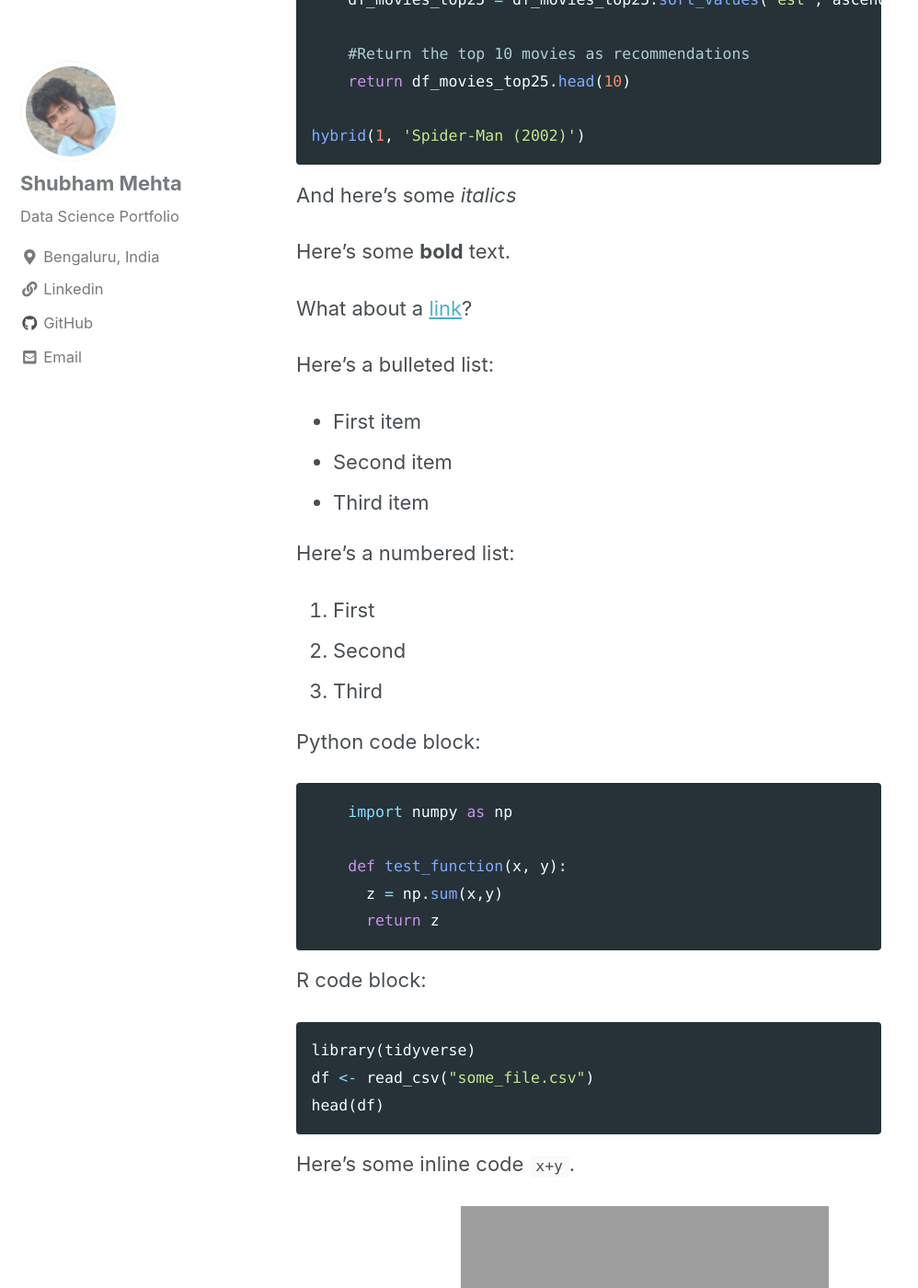
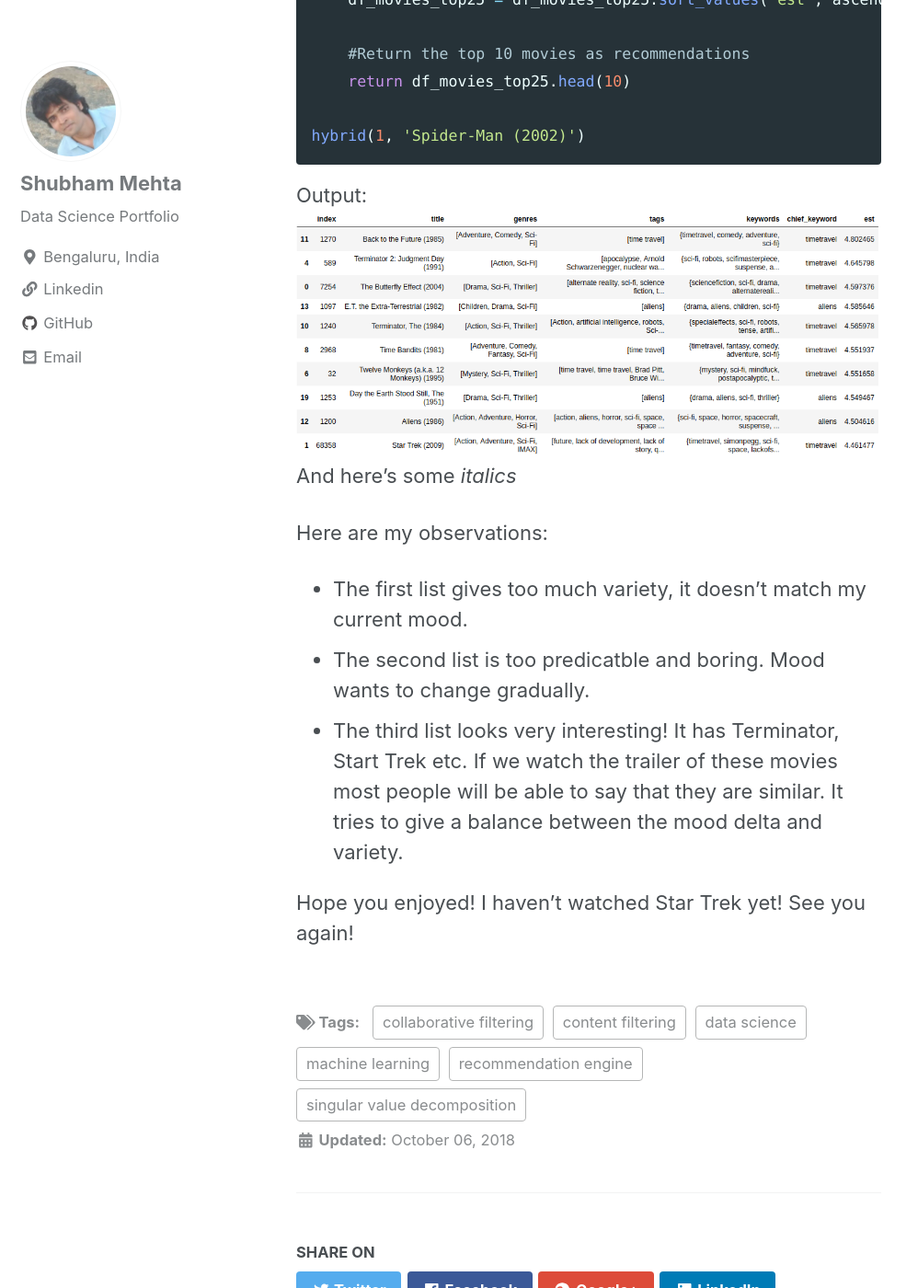
Before and after one commit to shubhambmehta/shubhambmehta.github.io, a Jekyll site: the page built from _posts/2018-10-06-moodvarietyreco.md, in a window 1280 px wide and 1400 px high, scrolled down 11466 px. Shown: the whole window at 92% size, without its empty margins (0-998 px from the left). Built offline with Jekyll 4.4.1, drawn with Linux system fonts in a browser that asks for light colours; nearby versions of some CDN libraries; formulas are drawn with MathJax 3; some of the changed text lies outside the part shown.

Commit message:
Update 2018-10-06-moodvarietyreco.md

````diff
--- a/_posts/2018-10-06-moodvarietyreco.md
+++ b/_posts/2018-10-06-moodvarietyreco.md
@@ -246,49 +246,13 @@ def hybrid(userId, title):
 
 hybrid(1, 'Spider-Man (2002)')
 ```
-
+Output:
+<img src="{{ site.url }}{{ site.baseurl }}/images/moodvarietyreco/movies9.png" alt="movie_lens_small">
 And here's some *italics*
 
-Here's some **bold** text.
+Here are my observations:
+- The first list gives too much variety, it doesn't match my current mood.
+- The second list is too predicatble and boring. Mood wants to change gradually.
+- The third list looks very interesting! It has Terminator, Start Trek etc. If we watch the trailer of these movies most people will be able to say that they are similar. It tries to give a balance between the mood delta and variety.
 
-What about a [link](https://github.com/dataoptimal)?
-
-Here's a bulleted list:
-* First item
-+ Second item
-- Third item
-
-Here's a numbered list:
-1. First
-2. Second
-3. Third
-
-Python code block:
-```python
-    import numpy as np
-
-    def test_function(x, y):
-      z = np.sum(x,y)
-      return z
-```
-
-R code block:
-```r
-library(tidyverse)
-df <- read_csv("some_file.csv")
-head(df)
-```
-
-Here's some inline code `x+y`.
-
-Here's an image:
-<img src="{{ site.url }}{{ site.baseurl }}/images/perceptron/linsep.jpg" alt="linearly separable data">
-
-Here's another image using Kramdown:
-![alt]({{ site.url }}{{ site.baseurl }}/images/perceptron/linsep.jpg)
-
-Here's some math:
-
-$$z=x+y$$
-
-You can also put it inline $$z=x+y$$
+Hope you enjoyed! I haven't watched Star Trek yet! See you again!
````
